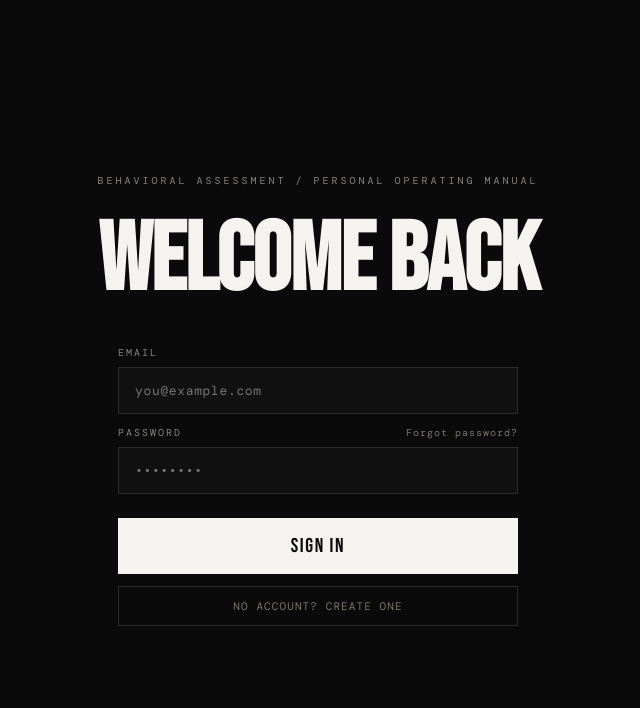
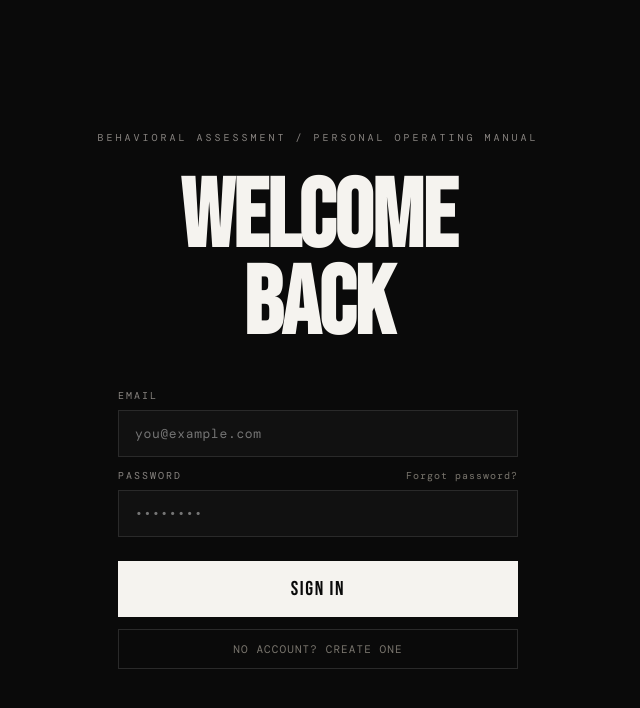
Before and after one commit to jdcondie/jay-apps, a React (Vite) app in the folder conative-app/: page / in a window 1280 px wide. Both pictures are taken after a click on the button "SIGN IN". Shown: the top 708 px of the page, without its empty margins (322-962 px from the left). Built offline with nearby package versions, Linux system fonts and the light colour scheme; no server answers.

Commit message:
auth: autocomplete attributes, password recovery flow

```diff
--- a/conative-app/src/components/AuthScreen.jsx
+++ b/conative-app/src/components/AuthScreen.jsx
@@ -1,14 +1,25 @@
-import { useState } from 'react';
+import { useState, useEffect } from 'react';
 import { supabase } from '../lib/supabase.js';
 import { S } from '../styles/theme.js';
 
 export default function AuthScreen() {
-  const [mode, setMode] = useState('login'); // 'login' | 'signup' | 'reset'
+  const [mode, setMode] = useState('login'); // 'login' | 'signup' | 'reset' | 'new-password'
   const [email, setEmail] = useState('');
   const [password, setPassword] = useState('');
+  const [newPassword, setNewPassword] = useState('');
   const [loading, setLoading] = useState(false);
   const [error, setError] = useState(null);
   const [message, setMessage] = useState(null);
+
+  // Detect Supabase recovery redirect (user clicked reset link in email)
+  useEffect(() => {
+    const hash = window.location.hash;
+    if (hash.includes('type=recovery')) {
+      setMode('new-password');
+      // Clean the URL so it doesn't persist on reload
+      window.history.replaceState(null, '', window.location.pathname);
+    }
+  }, []);
 
   const handleSubmit = async (e) => {
     e.preventDefault();
@@ -21,9 +32,15 @@ export default function AuthScreen() {
       if (error) setError(error.message);
       else setMessage("Account created. You're signed in.");
     } else if (mode === 'reset') {
-      const { error } = await supabase.auth.resetPasswordForEmail(email);
+      const { error } = await supabase.auth.resetPasswordForEmail(email, {
+        redirectTo: window.location.origin,
+      });
       if (error) setError(error.message);
       else setMessage('Check your email for a password reset link.');
+    } else if (mode === 'new-password') {
+      const { error } = await supabase.auth.updateUser({ password: newPassword });
+      if (error) setError(error.message);
+      else setMessage('Password updated. Signing you in...');
     } else {
       const { error } = await supabase.auth.signInWithPassword({ email, password });
       if (error) setError('Invalid email or password.');
@@ -38,33 +55,55 @@ export default function AuthScreen() {
     boxSizing: 'border-box', letterSpacing: '0.05em',
   };
 
+  const headingText = {
+    login: 'WELCOME\nBACK',
+    signup: 'CREATE\nACCOUNT',
+    reset: 'RESET\nPASSWORD',
+    'new-password': 'SET NEW\nPASSWORD',
+  }[mode];
+
+  const submitLabel = {
+    login: 'SIGN IN',
+    signup: 'CREATE ACCOUNT',
+    reset: 'SEND RESET LINK',
+    'new-password': 'SET PASSWORD',
+  }[mode];
+
   return (
     <div style={{ minHeight: '100vh', display: 'flex', flexDirection: 'column', justifyContent: 'center', alignItems: 'center', background: S.black, padding: '48px 24px' }}>
       <div style={{ fontFamily: S.mono, fontSize: 10, letterSpacing: '0.3em', color: S.onDarkDim, marginBottom: 32, textTransform: 'uppercase' }}>
         Behavioral Assessment / Personal Operating Manual
       </div>
 
-      <h1 style={{ fontFamily: S.bebas, fontSize: 'clamp(48px, 10vw, 96px)', lineHeight: 0.9, color: S.white, letterSpacing: -1, margin: '0 0 40px', textAlign: 'center' }}>
-        {mode === 'login' ? 'WELCOME\nBACK' : mode === 'signup' ? 'CREATE\nACCOUNT' : 'RESET\nPASSWORD'}
+      <h1 style={{ fontFamily: S.bebas, fontSize: 'clamp(48px, 10vw, 96px)', lineHeight: 0.9, color: S.white, letterSpacing: -1, margin: '0 0 40px', textAlign: 'center', whiteSpace: 'pre-line' }}>
+        {headingText}
       </h1>
 
       <form onSubmit={handleSubmit} style={{ width: '100%', maxWidth: 400 }}>
+
+        {/* Email — shown on login, signup, reset */}
+        {mode !== 'new-password' && (
           <div style={{ marginBottom: 12 }}>
-          <div style={{ fontFamily: S.mono, fontSize: 10, letterSpacing: '0.2em', color: S.onDarkDim, marginBottom: 8 }}>EMAIL</div>
+            <label htmlFor="email" style={{ display: 'block', fontFamily: S.mono, fontSize: 10, letterSpacing: '0.2em', color: S.onDarkDim, marginBottom: 8 }}>EMAIL</label>
             <input
+              id="email"
+              name="email"
               type="email"
+              autoComplete="email"
               value={email}
               onChange={e => setEmail(e.target.value)}
               required
               placeholder="you@example.com"
-            style={{ ...inputStyle }}
+              style={inputStyle}
             />
           </div>
+        )}
 
-        {mode !== 'reset' && (
+        {/* Password — login and signup */}
+        {(mode === 'login' || mode === 'signup') && (
           <div style={{ marginBottom: 24 }}>
             <div style={{ display: 'flex', justifyContent: 'space-between', alignItems: 'center', marginBottom: 8 }}>
-              <div style={{ fontFamily: S.mono, fontSize: 10, letterSpacing: '0.2em', color: S.onDarkDim }}>PASSWORD</div>
+              <label htmlFor="password" style={{ fontFamily: S.mono, fontSize: 10, letterSpacing: '0.2em', color: S.onDarkDim }}>PASSWORD</label>
               {mode === 'login' && (
                 <button type="button" onClick={() => { setMode('reset'); setError(null); setMessage(null); }} style={{ fontFamily: S.mono, fontSize: 10, letterSpacing: '0.1em', background: 'transparent', border: 'none', color: S.mid, cursor: 'pointer', padding: 0 }}>
                   Forgot password?
@@ -72,12 +111,33 @@ export default function AuthScreen() {
               )}
             </div>
             <input
+              id="password"
+              name="password"
               type="password"
+              autoComplete={mode === 'signup' ? 'new-password' : 'current-password'}
               value={password}
               onChange={e => setPassword(e.target.value)}
               required
               placeholder={mode === 'signup' ? 'Min 6 characters' : '••••••••'}
-              style={{ ...inputStyle }}
+              style={inputStyle}
+            />
+          </div>
+        )}
+
+        {/* New password — recovery flow */}
+        {mode === 'new-password' && (
+          <div style={{ marginBottom: 24 }}>
+            <label htmlFor="new-password" style={{ display: 'block', fontFamily: S.mono, fontSize: 10, letterSpacing: '0.2em', color: S.onDarkDim, marginBottom: 8 }}>NEW PASSWORD</label>
+            <input
+              id="new-password"
+              name="new-password"
+              type="password"
+              autoComplete="new-password"
+              value={newPassword}
+              onChange={e => setNewPassword(e.target.value)}
+              required
+              placeholder="Min 6 characters"
+              style={inputStyle}
             />
           </div>
         )}
@@ -102,9 +162,10 @@ export default function AuthScreen() {
             border: 'none', cursor: loading ? 'default' : 'pointer', transition: 'all 0.15s'
           }}
         >
-          {loading ? 'PLEASE WAIT...' : mode === 'login' ? 'SIGN IN' : mode === 'signup' ? 'CREATE ACCOUNT' : 'SEND RESET LINK'}
+          {loading ? 'PLEASE WAIT...' : submitLabel}
         </button>
 
+        {mode !== 'new-password' && (
           <button
             type="button"
             onClick={() => { setMode(mode === 'login' ? 'signup' : 'login'); setError(null); setMessage(null); }}
@@ -116,6 +177,7 @@ export default function AuthScreen() {
           >
             {mode === 'reset' ? 'BACK TO SIGN IN' : mode === 'login' ? 'NO ACCOUNT? CREATE ONE' : 'HAVE AN ACCOUNT? SIGN IN'}
           </button>
+        )}
       </form>
     </div>
   );
```
Lines whose indentation alone changed are shown as unchanged.
